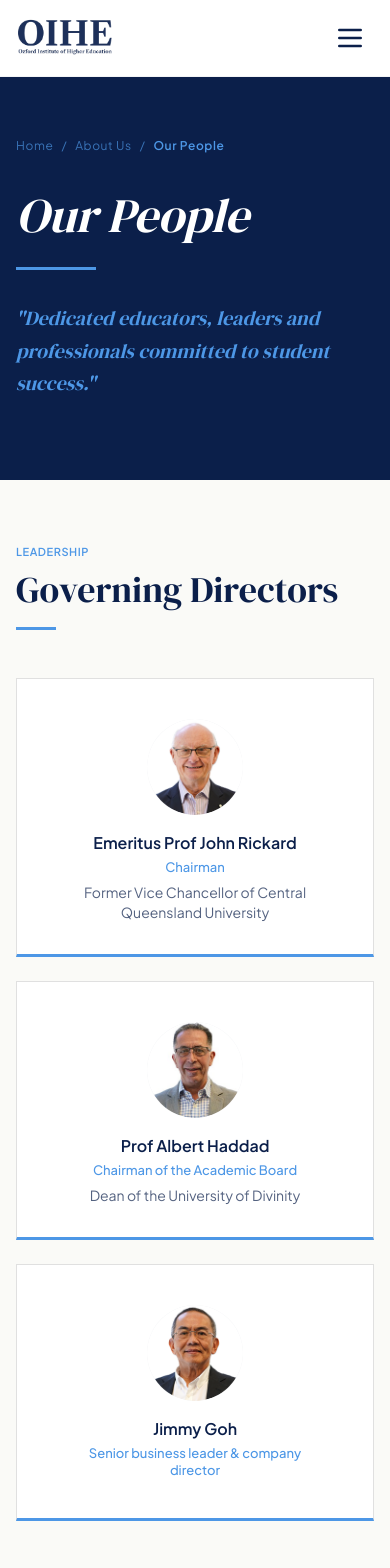
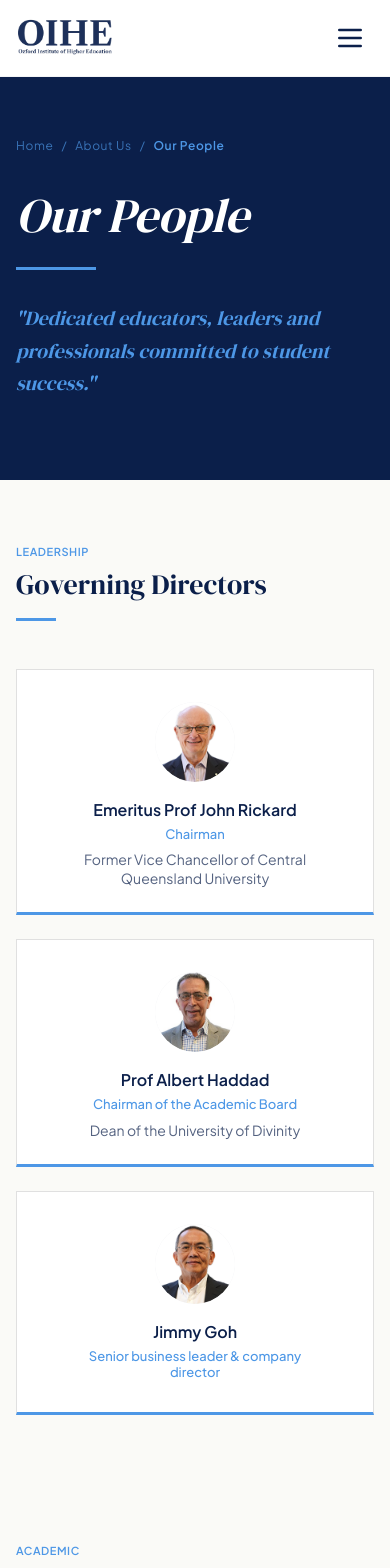
Before and after one commit to Abhij9920/ohie_web, a Next.js app: page /about-us/our-people in a window 390 px wide. Shown: the top 1568 px of the page. Built offline with nearby package versions, Linux system fonts and the light colour scheme.

Commit message:
feat: add Our People page with board section components and profile cards

```diff
--- a/app/about-us/our-people/page.tsx
+++ b/app/about-us/our-people/page.tsx
@@ -66,14 +66,14 @@ export default function OurPeoplePage() {
           />
         </div>
         <div className="flex flex-col md:flex-row justify-center gap-6 md:gap-8">
-          <div className="w-full lg:w-[calc(33.333%-1.33rem)]">
+          <div className="w-full md:w-[calc(50%-0.75rem)] lg:w-[calc(33.333%-1.33rem)]">
             <ProfileCard
               name="Prof Ritesh Chugh"
               role="Associate Dean - Engagement"
               imageUrl="/our_people/img7.png"
             />
           </div>
-          <div className="w-full lg:w-[calc(33.333%-1.33rem)]">
+          <div className="w-full md:w-[calc(50%-0.75rem)] lg:w-[calc(33.333%-1.33rem)]">
             <ProfileCard
               name="Dr Priyantha Bandara"
               role="Academic Dean"
--- a/components/BoardSection.tsx
+++ b/components/BoardSection.tsx
@@ -23,7 +23,7 @@ export default function BoardSection({ smallTitle, mainTitle, theme = 'light', c
           <h4 className={`text-[11px]  font-semibold uppercase tracking-wider mb-2 text-[#4D97E6]`}>
             {smallTitle}
           </h4>
-          <h2 className={`text-[36px] font-serif mb-4 ${isDark ? 'text-white' : 'text-[#0B1F4A]'}`} style={{ fontFamily: 'var(--font-dm-serif)', lineHeight: '1.2' }}>
+          <h2 className={`text-[28px] md:text-[36px] font-serif mb-4 ${isDark ? 'text-white' : 'text-[#0B1F4A]'}`} style={{ fontFamily: 'var(--font-dm-serif)', lineHeight: '1.2' }}>
             {mainTitle}
           </h2>
           {/* Short blue underline */}
--- a/components/JoinTeamCTA.tsx
+++ b/components/JoinTeamCTA.tsx
@@ -5,7 +5,7 @@ export default function JoinTeamCTA() {
   return (
     <section className="w-full bg-[#0B1F4A] py-[80px] md:py-[120px] px-4 md:px-[40px] flex justify-center items-center">
       <div className="max-w-[900px] mx-auto text-center flex flex-col items-center">
-        <h2 className="text-white text-[44px] font-serif italic mb-6 leading-tight" style={{ fontFamily: 'var(--font-dm-serif)' }}>
+        <h2 className="text-white text-[32px] md:text-[44px] lg:text-[48px] font-serif italic mb-6 leading-tight" style={{ fontFamily: 'var(--font-dm-serif)' }}>
           Passionate About Education? Join Our Team.
         </h2>
         <p className="text-[#4D97E6] text-[16px]  leading-relaxed mb-[40px] max-w-[700px]">
--- a/components/ProfileCard.tsx
+++ b/components/ProfileCard.tsx
@@ -14,13 +14,13 @@ export default function ProfileCard({ name, role, description, imageUrl, theme =
 
   return (
     <div
-      className={`flex flex-col items-center text-center px-6 pt-10 pb-8 h-full transition-all duration-300 hover:shadow-lg ${isDark
+      className={`flex flex-col items-center text-center px-4 pt-8 pb-6 md:px-6 md:pt-10 md:pb-8 h-full transition-all duration-300 hover:shadow-lg ${isDark
         ? 'bg-transparent border border-[#FFFFFF26]'
         : 'bg-white border border-[#E0E0E0] border-b-[3px] border-b-[#4D97E6]'
         }`}
     >
       {/* Avatar */}
-      <div className="w-24 h-24 md:w-28 md:h-28 rounded-full overflow-hidden mb-4 bg-gray-100 flex-shrink-0">
+      <div className="w-20 h-20 md:w-24 md:h-24 rounded-full overflow-hidden mb-4 bg-gray-100 flex-shrink-0">
         {imageUrl ? (
           <Image
             src={imageUrl}
```
